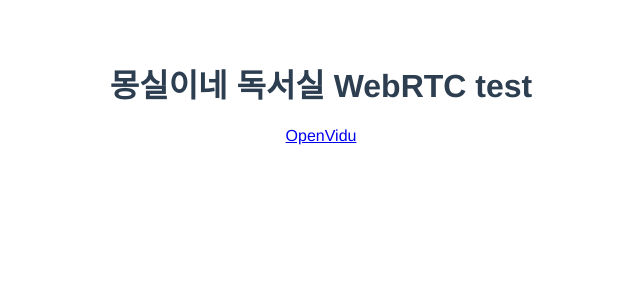
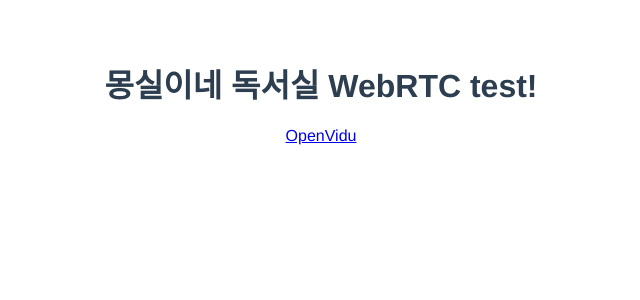
Before and after one commit to cheonghwakim/Mogdok, a Vue app in the folder toy/webrtc/: page / in a window 1280 px wide. Shown: the top 300 px of the page, without its empty margins (319-959 px from the left). Built offline with nearby package versions, Linux system fonts and the light colour scheme.

Commit message:
feat: 🎸 toy/webrtc - [FE] 헤더수정

```diff
--- a/toy/webrtc/src/App.vue
+++ b/toy/webrtc/src/App.vue
@@ -1,6 +1,6 @@
 <template>
   <div id="app">
-    <h1>몽실이네 독서실 WebRTC test</h1>
+    <h1>몽실이네 독서실 WebRTC test!</h1>
     <router-link to="openvidu">OpenVidu</router-link>
     <router-view></router-view>
   </div>
```
